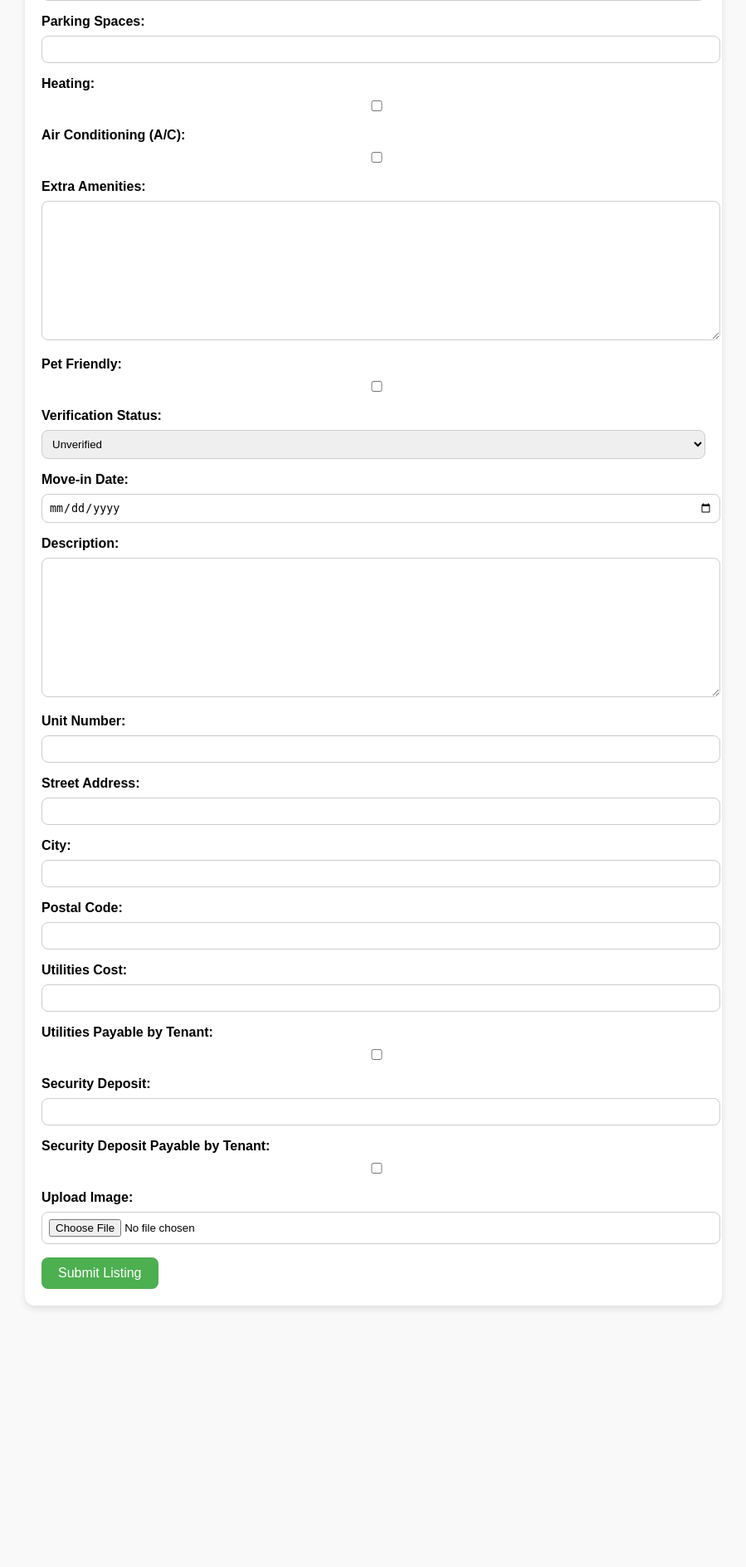
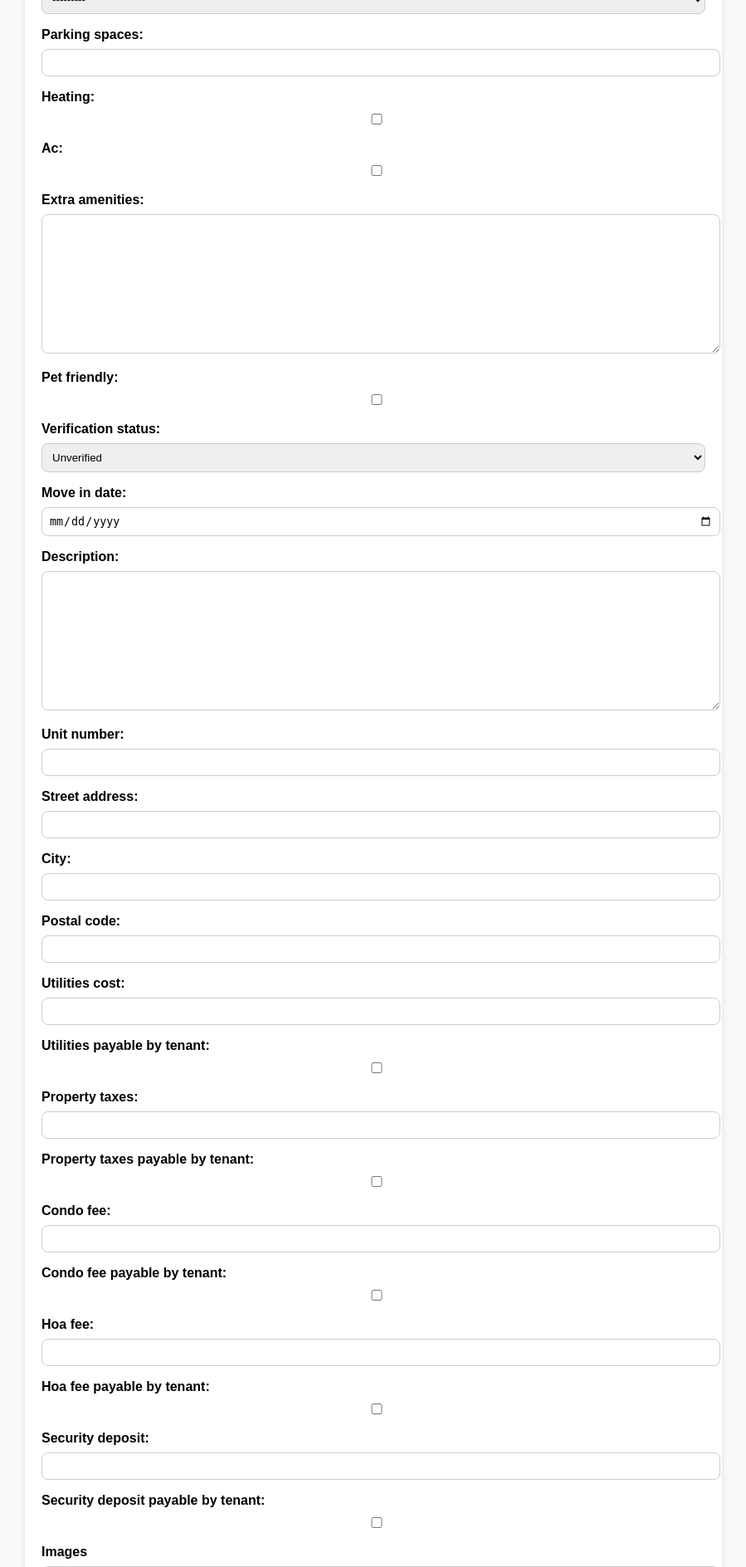
Before and after one commit to jdavidIP/Simple-Rentals, a Django app: page /listings/add in a window 1280 px wide. Shown: the part 614-2502 px from the top of the page at 83% size, without its empty margins (190-1089 px from the left). Before the commit the page ends 2191 px from the top, so only its background shows below. Run offline with Django 5.2, Linux system fonts and the light colour scheme; the visitor is signed in with stand-in values (Sample User, id 1).

Commit message:
Implement functionality for multiple image uploads in listing postings

```diff
--- a/simpleRentals/marketplace/forms.py
+++ b/simpleRentals/marketplace/forms.py
@@ -31,9 +31,6 @@ class UserRegistrationForm(forms.ModelForm):
 class ListingPostingForm(forms.ModelForm):
     move_in_date = forms.DateField(widget=forms.DateInput(attrs={'type': 'date'}))
 
-    # Allow only one image
-    image = forms.FileField(label='Upload Image', required=False)
-
     class Meta:
         model = Listing
         fields = [
@@ -45,19 +42,16 @@ class ListingPostingForm(forms.ModelForm):
             'security_deposit', 'security_deposit_payable_by_tenant'
         ]
 
+    def clean_images(self):
+        images = self.files.getlist('images')
+        if len(images) > 10:
+            raise forms.ValidationError("You can upload up to 10 images only.")
+        return images
+
     def save(self, commit=True, owner=None):
         listing = super().save(commit=False)
         if owner:
             listing.owner = owner
         if commit:
             listing.save()
-
-        # Save the image (if provided)
-        image = self.cleaned_data.get('image')
-        if image:
-            ListingPicture.objects.create(
-                listing=listing,
-                image=image
-            )
-
         return listing
--- a/simpleRentals/marketplace/templates/listings/add.html
+++ b/simpleRentals/marketplace/templates/listings/add.html
@@ -83,124 +83,11 @@
         <form method="post" enctype="multipart/form-data">
             {% csrf_token %}
 
-            <div class="form-group">
-                <label for="id_price">Price:</label>
-                {{ form.price }}
-            </div>
+            {{ form.as_p }}
 
             <div class="form-group">
-                <label for="id_property_type">Property Type:</label>
-                {{ form.property_type }}
-            </div>
-
-            <div class="form-group">
-                <label for="id_payment_type">Payment Type:</label>
-                {{ form.payment_type }}
-            </div>
-
-            <div class="form-group">
-                <label for="id_bedrooms">Bedrooms:</label>
-                {{ form.bedrooms }}
-            </div>
-
-            <div class="form-group">
-                <label for="id_bathrooms">Bathrooms:</label>
-                {{ form.bathrooms }}
-            </div>
-
-            <div class="form-group">
-                <label for="id_sqft_area">Square Foot Area:</label>
-                {{ form.sqft_area }}
-            </div>
-
-            <div class="form-group">
-                <label for="id_laundry_type">Laundry Type:</label>
-                {{ form.laundry_type }}
-            </div>
-
-            <div class="form-group">
-                <label for="id_parking_spaces">Parking Spaces:</label>
-                {{ form.parking_spaces }}
-            </div>
-
-            <div class="form-group">
-                <label for="id_heating">Heating:</label>
-                {{ form.heating }}
-            </div>
-
-            <div class="form-group">
-                <label for="id_ac">Air Conditioning (A/C):</label>
-                {{ form.ac }}
-            </div>
-
-            <div class="form-group">
-                <label for="id_extra_amenities">Extra Amenities:</label>
-                {{ form.extra_amenities }}
-            </div>
-
-            <div class="form-group">
-                <label for="id_pet_friendly">Pet Friendly:</label>
-                {{ form.pet_friendly }}
-            </div>
-
-            <div class="form-group">
-                <label for="id_verification_status">Verification Status:</label>
-                {{ form.verification_status }}
-            </div>
-
-            <div class="form-group">
-                <label for="id_move_in_date">Move-in Date:</label>
-                {{ form.move_in_date }}
-            </div>
-
-            <div class="form-group">
-                <label for="id_description">Description:</label>
-                {{ form.description }}
-            </div>
-
-            <div class="form-group">
-                <label for="id_unit_number">Unit Number:</label>
-                {{ form.unit_number }}
-            </div>
-
-            <div class="form-group">
-                <label for="id_street_address">Street Address:</label>
-                {{ form.street_address }}
-            </div>
-
-            <div class="form-group">
-                <label for="id_city">City:</label>
-                {{ form.city }}
-            </div>
-
-            <div class="form-group">
-                <label for="id_postal_code">Postal Code:</label>
-                {{ form.postal_code }}
-            </div>
-
-            <div class="form-group">
-                <label for="id_utilities_cost">Utilities Cost:</label>
-                {{ form.utilities_cost }}
-            </div>
-
-            <div class="form-group">
-                <label for="id_utilities_payable_by_tenant">Utilities Payable by Tenant:</label>
-                {{ form.utilities_payable_by_tenant }}
-            </div>
-
-            <div class="form-group">
-                <label for="id_security_deposit">Security Deposit:</label>
-                {{ form.security_deposit }}
-            </div>
-
-            <div class="form-group">
-                <label for="id_security_deposit_payable_by_tenant">Security Deposit Payable by Tenant:</label>
-                {{ form.security_deposit_payable_by_tenant }}
-            </div>
-
-            <div class="form-group">
-                <label for="id_image">Upload Image:</label>
-                <input type="file" name="image" id="id_image">
+                <label for="id_images">Images</label>
+                <input type="file" name="images" id="id_images" multiple>
             </div>
 
             <button type="submit">Submit Listing</button>
--- a/simpleRentals/marketplace/templates/listings/viewAll.html
+++ b/simpleRentals/marketplace/templates/listings/viewAll.html
@@ -26,7 +26,9 @@
     {% for listing in listings %}
         <div class="listing-container">
             {% if listing.pictures.all %}
-            <img src="{{ listing.pictures.first.image.url }}" alt="Listing Image" style="max-width: 300px;">
+                {% for picture in listing.pictures.all %}
+                    <img src="{{ picture.image.url }}" alt="Listing Image" style="max-width: 300px;">
+                {% endfor %}
             {% else %}
             <img src="/static/img/placeholder.jpg" alt="No Image Available" style="max-width: 300px;">
             {% endif %}
--- a/simpleRentals/marketplace/views.py
+++ b/simpleRentals/marketplace/views.py
@@ -1,7 +1,7 @@
 from django.shortcuts import render, redirect
 from django.contrib import messages
 from django.contrib.auth import login
-from .models import Listing
+from .models import Listing, ListingPicture
 
 from .forms import UserRegistrationForm
 from .forms import ListingPostingForm
@@ -31,10 +31,15 @@ def addListing(request):
         return render(request, 'errors/error.html', {'error': "Access denied. You need to log in to access."})
 
     if request.method == 'POST':
-        print(request.FILES)
         form = ListingPostingForm(request.POST, request.FILES)
         if form.is_valid():
-            form.save(owner=request.user)
+            listing = form.save(owner=request.user)
+
+            # Handle multiple images
+            images = request.FILES.getlist('images')
+            for image in images:
+                ListingPicture.objects.create(listing=listing, image=image)
+
             return redirect('viewAllListings')
         else:
             print(form.errors)  # Debugging: Print form errors if there are any
```
